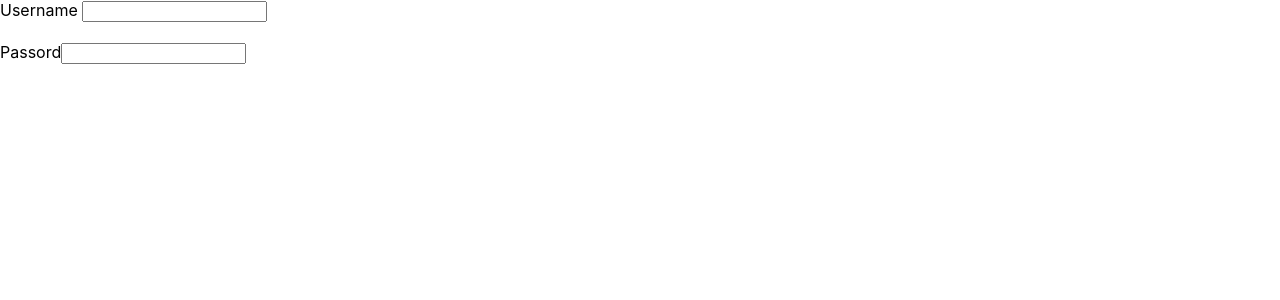
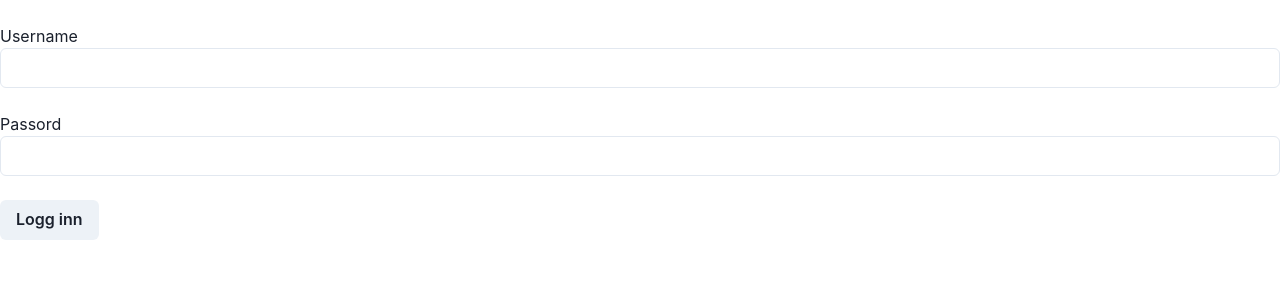
Before and after one commit to appKom/smashpause, a Next.js app: page / in a window 1280 px wide. Shown: the top 300 px of the page. Built offline with nearby package versions, Linux system fonts and the light colour scheme.

Commit message:
importert shakra, og brukt det litt

```diff
--- a/package.json
+++ b/package.json
@@ -9,6 +9,10 @@
     "lint": "next lint"
   },
   "dependencies": {
+    "@chakra-ui/react": "^1.6.9",
+    "@emotion/react": "^11.4.1",
+    "@emotion/styled": "^11.3.0",
+    "framer-motion": "^4.1.17",
     "next": "11.1.2",
     "react": "17.0.2",
     "react-dom": "17.0.2"
--- a/pages/_app.tsx
+++ b/pages/_app.tsx
@@ -1,7 +1,10 @@
 import '../styles/globals.css'
 import type { AppProps } from 'next/app'
+import { ChakraProvider } from '@chakra-ui/react'
 
 function MyApp({ Component, pageProps }: AppProps) {
-  return <Component {...pageProps} />
+  return <ChakraProvider>
+            <Component {...pageProps} />
+        </ChakraProvider>
 }
 export default MyApp
--- a/pages/components/Login_form.tsx
+++ b/pages/components/Login_form.tsx
@@ -1,32 +1,31 @@
 import React from 'react'
 import Button from './atoms/Button'
-import { useState } from 'react';
+import { useState } from 'react'
+import Router from 'next/router'
+import { Input } from "@chakra-ui/react"
 
 const Login_form = () => {
     const [username, setUsername] = useState();
     const [password, setPassword] = useState();
 
-    const login = () => {
-        console.log("hei")
-    }
 
-    const submitHandler = (e: React.FormEvent<HTMLInputElement>) => {
-        e.preventDefault();
-        login();
+    const SendToHomepage = () => {
+
+        Router.push('Test_side')
     }
     return (
         <div>
-            <form>
+                <br/>
                 <label>Username </label>
-                <input type="text" name="username" id="username"></input>
+                <Input type="text" name="username" id="username"></Input>
                 <br/>
                 <br/>
                 <label>Passord</label>
-                <input type="password" name="password" id="password"></input>
-                {//<Button name="Logg inn" func={submitHandler}/>
-                }
+                <Input type="password" name="password" id="password"></Input>
+                <br/>
+                <br/>
+                <Button func={SendToHomepage}> Logg inn </Button>
 
-            </form>
         </div>
     )
 }
--- a/pages/components/atoms/Button.tsx
+++ b/pages/components/atoms/Button.tsx
@@ -1,10 +1,13 @@
 import type { NextPage } from 'next'
 import React, {FC} from "react"
+import { Button, ButtonGroup } from "@chakra-ui/react"
+
+
 type ButtonProps = {
     name: string;
     func: () => void;
 }
-const Button: FC<ButtonProps> = ( {name, func}: ButtonProps) => {
-    return(<button onClick={func}>{name}</button>)
+const Knapp: FC<ButtonProps> = ( {name, func}: ButtonProps) => {
+    return(<Button onClick={func}>{name}</Button>)
 }
 export default Button
--- a/pages/index.tsx
+++ b/pages/index.tsx
@@ -3,6 +3,7 @@ import Head from 'next/head'
 import Image from 'next/image'
 import styles from '../styles/Home.module.css'
 import Login from './components/Login'
+import {ChakraProvider} from "@chakra-ui/react"
 
 const Home: NextPage = () => {
   return (
```
Also changed, not shown: pages/Test_side.tsx (added, +12 -0 lines), 1 other file (tests, documents, lock files or other folders).
